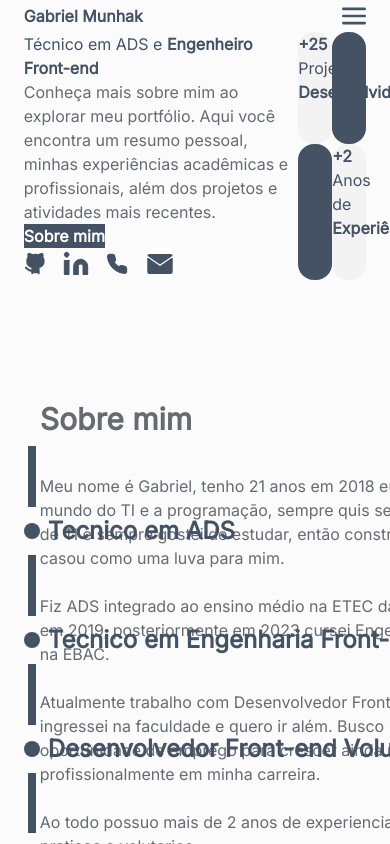
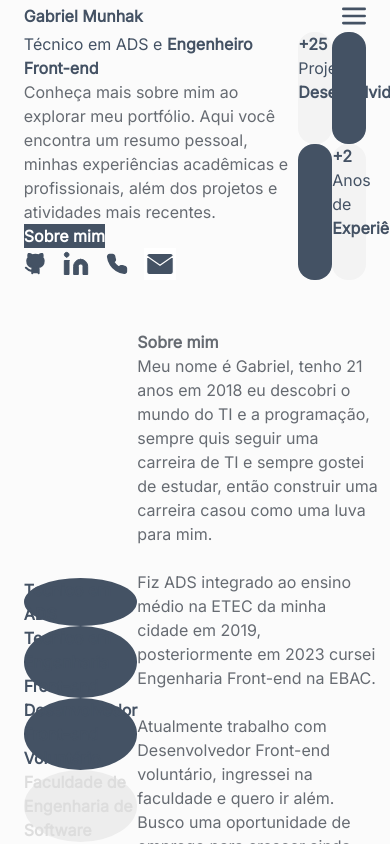
Before and after one commit to gabriel-munhak/portfolio, a Next.js app: page / in a window 390 px wide. Built offline with nearby package versions, Linux system fonts and the light colour scheme; no server answers.

Commit message:
#9 feat: desenvolvendo a responsividade dos componentes Timeline e About.

```diff
--- a/app/_components/About/index.tsx
+++ b/app/_components/About/index.tsx
@@ -1,10 +1,10 @@
 const About = () => {
     return (
-        <div className="w-[487px]">
-            <h2 className="text-[30px] font-black mb-[32px]">
+        <div className="lg:w-[30.4375rem] md:w-[20.375rem]">
+            <h2 className="lg:text-[1.875rem] md:text-[1.25rem] font-black lg:mb-[2rem] md:mb-[1rem]">
                 Sobre mim
             </h2>
-            <p className="mb-[32px]">
+            <p className="lg:mb-[2rem] md:mb-[1rem] lg:text-[1rem] md:text-[0.75rem] lg:h-[auto] md:h-[12.1875rem] lg:overflow-y-auto md:overflow-y-scroll custom-scrollbar">
                 Meu nome é Gabriel, tenho 21 anos em 2018 eu descobri o
                 mundo do TI e a programação, sempre quis seguir uma carreira
                 de TI e sempre gostei de estudar, então construir uma carreira
@@ -24,24 +24,24 @@ const About = () => {
                 <br />
                 Ao todo possuo mais de 2 anos de experiencia entre projetos praticos e volutarios.
             </p>
-            <div className="flex justify-between text-[var(--secondaryColor)] text-[24px] font-black">
+            <div className="flex justify-between text-[var(--secondaryColor)] lg:text-[1.5rem] md:text-[1rem] font-black">
                 <div>
-                    <span className="text-[40px]">13</span>
-                    <p className="leading-[29px]">
+                    <span className="lg:text-[2.5rem] md:text-[1.75rem]">13</span>
+                    <p className="lg:leading-[1.8125rem] md:leading-[1.1875rem]">
                         Projetos
                         Realizados
                     </p>
                 </div>
                 <div>
-                    <span className="text-[40px]">25</span>
-                    <p className="leading-[29px]">
+                    <span className="lg:text-[2.5rem] md:text-[1.75rem]">25</span>
+                    <p className="lg:leading-[1.8125rem] md:leading-[1.1875rem]">
                         Atividades
                         Realizadas
                     </p>
                 </div>
                 <div>
-                    <span className="text-[40px]">+2</span>
-                    <p className="leading-[29px]">
+                    <span className="lg:text-[2.5rem] md:text-[1.75rem]">+2</span>
+                    <p className="lg:leading-[1.8125rem] md:leading-[1.1875rem]">
                         Anos de
                         Experiência
                     </p>
--- a/app/_components/Timeline/index.tsx
+++ b/app/_components/Timeline/index.tsx
@@ -1,31 +1,31 @@
 export const Timeline = () => {
     return (
-        <div className="h-[512px] flex flex-col items-center justify-center text-[24px] text-[var(--secondaryColor)] font-black">
-            <div className="w-[8px] h-[64px] bg-[var(--secondaryColor)] pb-[16px] mb-[16px]"/>
+        <div className="lg:h-[32rem] md:h-[23.5rem] flex flex-col items-center justify-center lg:text-[1.5rem] md:text-[1rem] text-[var(--secondaryColor)] font-black">
+            <div className="lg:w-[0.5rem] md:w-[0.375rem] lg:h-[4rem] md:h-[2rem] bg-[var(--secondaryColor)] pb-[1rem] lg:mb-[1rem] md:mb-[0.75rem]"/>
 
-            <div className="w-[16px] h-[16px] rounded-[8px] bg-[var(--secondaryColor)] mb-[16px]">
-                <span className="ml-[24px] relative w-[444px] block mt-[-10px]">Tecnico em ADS</span>
+            <div className="lg:w-[1rem] md:w-[0.75rem] lg:h-[1rem] md:h-[0.75rem] rounded-[50%] bg-[var(--secondaryColor)] lg:mb-[1rem] md:mb-[0.75rem]">
+                <span className="lg:ml-[1.5rem] md:ml-[1.1875rem] lg:w-[27.75rem] md:w-[18rem] block lg:mt-[-0.625rem] md:mt-[-0.46875rem]">Tecnico em ADS</span>
             </div>
 
-            <div className="w-[8px] h-[64px] bg-[var(--secondaryColor)] mb-[16px]"/>
+            <div className="lg:w-[0.5rem] md:w-[0.375rem] lg:h-[4rem] md:h-[2rem] bg-[var(--secondaryColor)] lg:mb-[1rem] md:mb-[0.75rem]"/>
 
-            <div className="w-[16px] h-[16px] rounded-[8px] bg-[var(--secondaryColor)] mb-[16px]">
-                <span className="ml-[24px] relative w-[444px] block mt-[-10px]">Tecnico em Engenharia Front-end</span>
+            <div className="lg:w-[1rem] md:w-[0.75rem] lg:h-[1rem] md:h-[0.75rem] rounded-[50%] bg-[var(--secondaryColor)] lg:mb-[1rem] md:mb-[0.75rem]">
+                <span className="lg:ml-[1.5rem] md:ml-[1.1875rem] lg:w-[27.75rem] md:w-[18rem] block lg:mt-[-0.625rem] md:mt-[-0.46875rem]">Tecnico em Engenharia Front-end</span>
             </div>
 
-            <div className="w-[8px] h-[64px] bg-[var(--secondaryColor)] mb-[16px]"/>
+            <div className="lg:w-[0.5rem] md:w-[0.375rem] lg:h-[4rem] md:h-[2rem] bg-[var(--secondaryColor)] lg:mb-[1rem] md:mb-[0.75rem]"/>
 
-            <div className="w-[16px] h-[16px] rounded-[8px] bg-[var(--secondaryColor)] mb-[16px]">
-                <span className="ml-[24px] relative w-[444px] block mt-[-10px]">Desenvolvedor Front-end Voluntário</span>
+            <div className="lg:w-[1rem] md:w-[0.75rem] lg:h-[1rem] md:h-[0.75rem] rounded-[50%] bg-[var(--secondaryColor)] lg:mb-[1rem] md:mb-[0.75rem]">
+                <span className="lg:ml-[1.5rem] md:ml-[1.1875rem] lg:w-[27.75rem] md:w-[18rem] block lg:mt-[-0.625rem] md:mt-[-0.46875rem]">Desenvolvedor Front-end Voluntário</span>
             </div>
 
-            <div className="w-[8px] h-[64px] bg-[var(--secondaryColor)] mb-[16px]"/>
+            <div className="lg:w-[0.5rem] md:w-[0.375rem] lg:h-[4rem] md:h-[2rem] bg-[var(--secondaryColor)] lg:mb-[1rem] md:mb-[0.75rem]"/>
 
-            <div className="w-[16px] h-[16px] rounded-[8px] bg-[var(--inProgressPrimaryColor)] mb-[16px]">
-                <span className="ml-[24px] relative w-[444px] block mt-[-10px] text-[var(--inProgressSecondaryColor)]">Faculdade de Engenharia de Software</span>
+            <div className="lg:w-[1rem] md:w-[0.75rem] lg:h-[1rem] md:h-[0.75rem] rounded-[50%] bg-[var(--inProgressPrimaryColor)] lg:mb-[1rem] md:mb-[0.75rem]">
+                <span className="lg:ml-[1.5rem] md:ml-[1.1875rem] lg:w-[27.75rem] md:w-[18rem] block lg:mt-[-0.625rem] md:mt-[-0.46875rem] text-[var(--inProgressSecondaryColor)]">Faculdade de Engenharia de Software</span>
             </div>
 
-            <div className="w-[8px] h-[64px] bg-[var(--inProgressPrimaryColor)] mb-[16px]"/>
+            <div className="lg:w-[0.5rem] md:w-[0.375rem] lg:h-[4rem] md:h-[2rem] bg-[var(--inProgressPrimaryColor)] lg:mb-[1rem] md:mb-[0.75rem]"/>
         </div>
     )
 }
```
